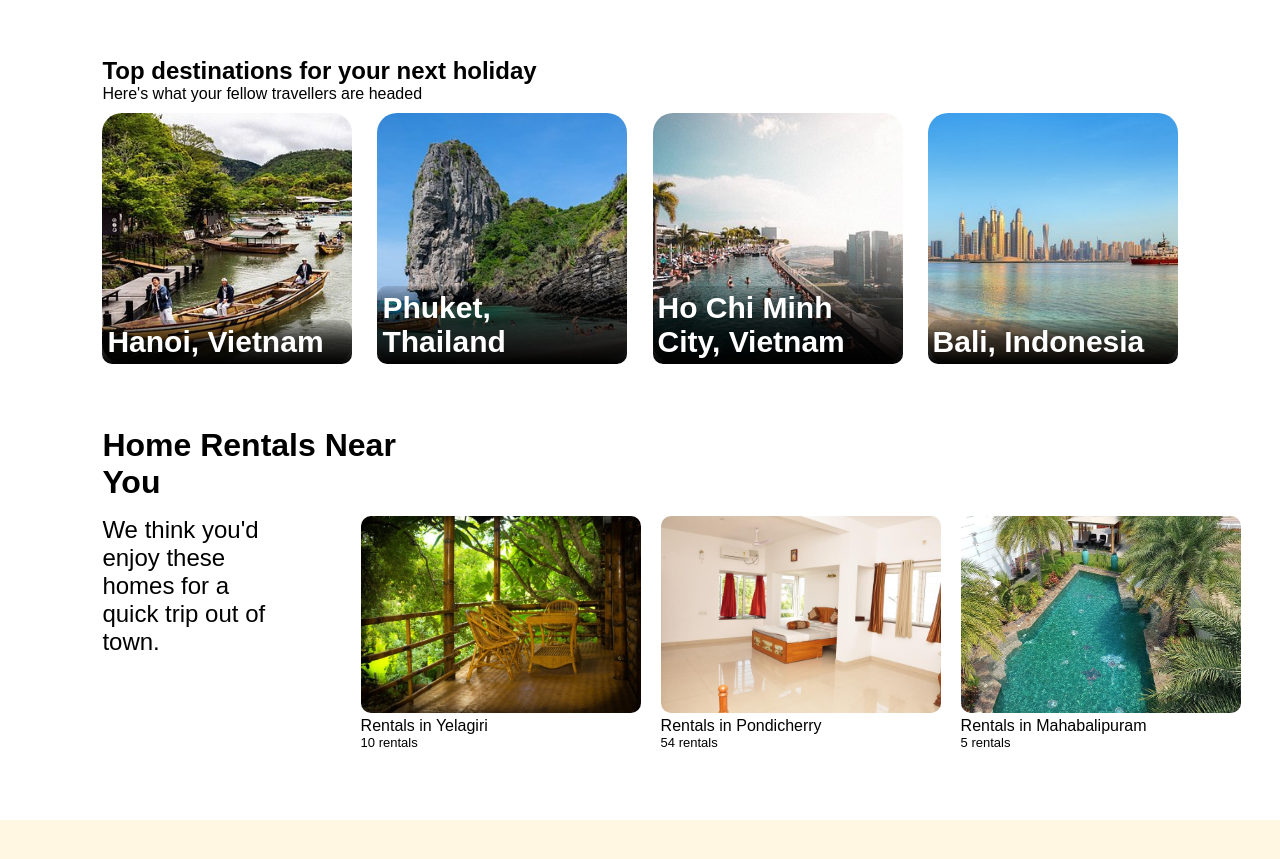
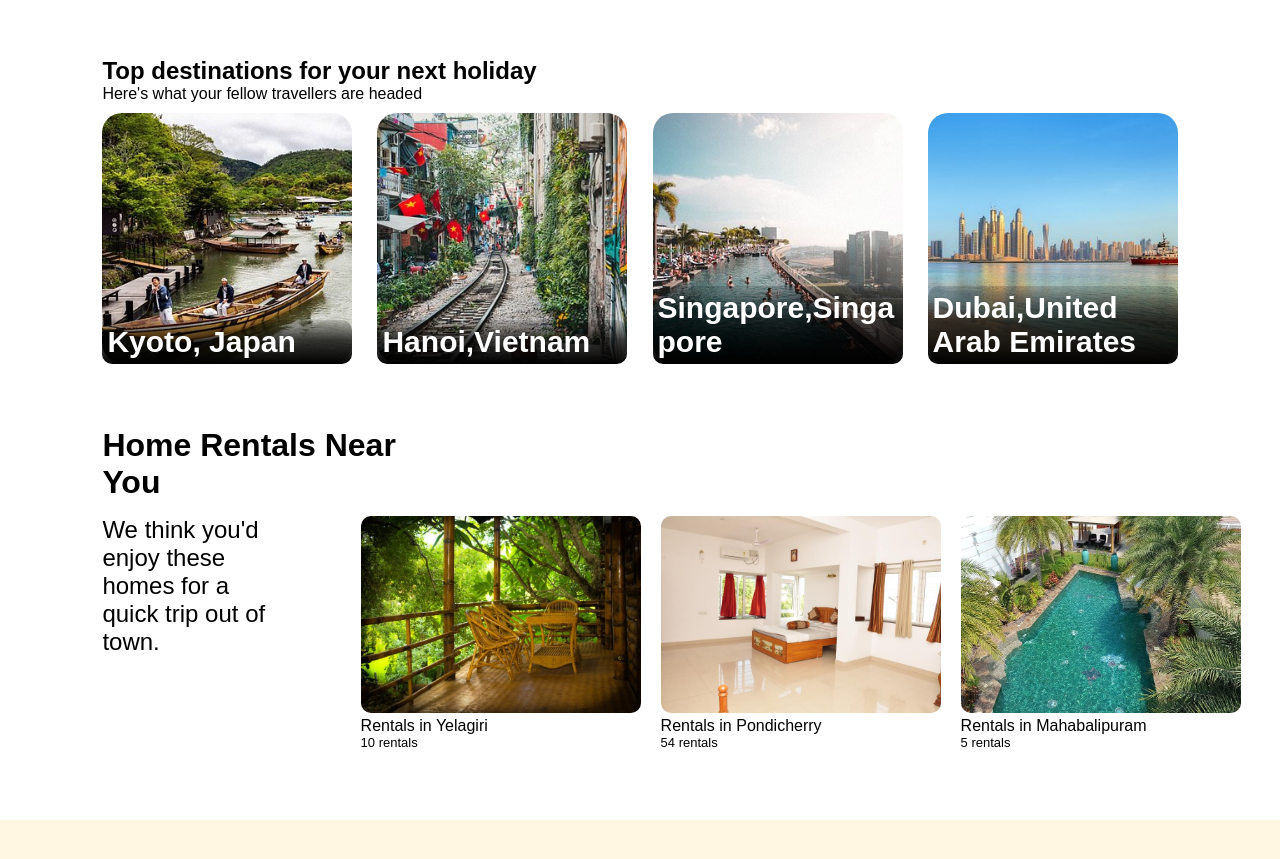
Before and after one commit to MohamedAli038/tripadvisor-clone, a plain HTML site: page index.html in a window 1280 px wide. Shown: the part 3004-3863 px from the top of the page. Drawn offline with Linux system fonts and the light colour scheme; a web font is replaced by a local one.

Commit message:
updated img files

```diff
--- a/index.html
+++ b/index.html
@@ -274,22 +274,22 @@
 
             <div class="image_card1">
                 <img src="dest1.jpg">
-                <p class="award_text">Hanoi, Vietnam</p>
+                <p class="award_text">Kyoto, Japan</p>
             </div>
 
             <div class="image_card1">
-                <img src="vibrant2.jpg">
-                <p class="dest2_text">Phuket, Thailand</p>
+                <img src="dest2.jpg">
+                <p class="dest2_text">Hanoi,Vietnam</p>
             </div>
 
             <div class="image_card1">
                 <img src="dest3.jpg">
-                <p class="award_text">Ho Chi Minh City, Vietnam</p>
+                <p class="award_text">Singapore,Singapore</p>
             </div>
 
             <div class="image_card1">
                 <img src="dest4.jpg">
-                <p class="award_text">Bali, Indonesia</p>
+                <p class="award_text">Dubai,United Arab Emirates</p>
             </div>
 
         </div>
```
